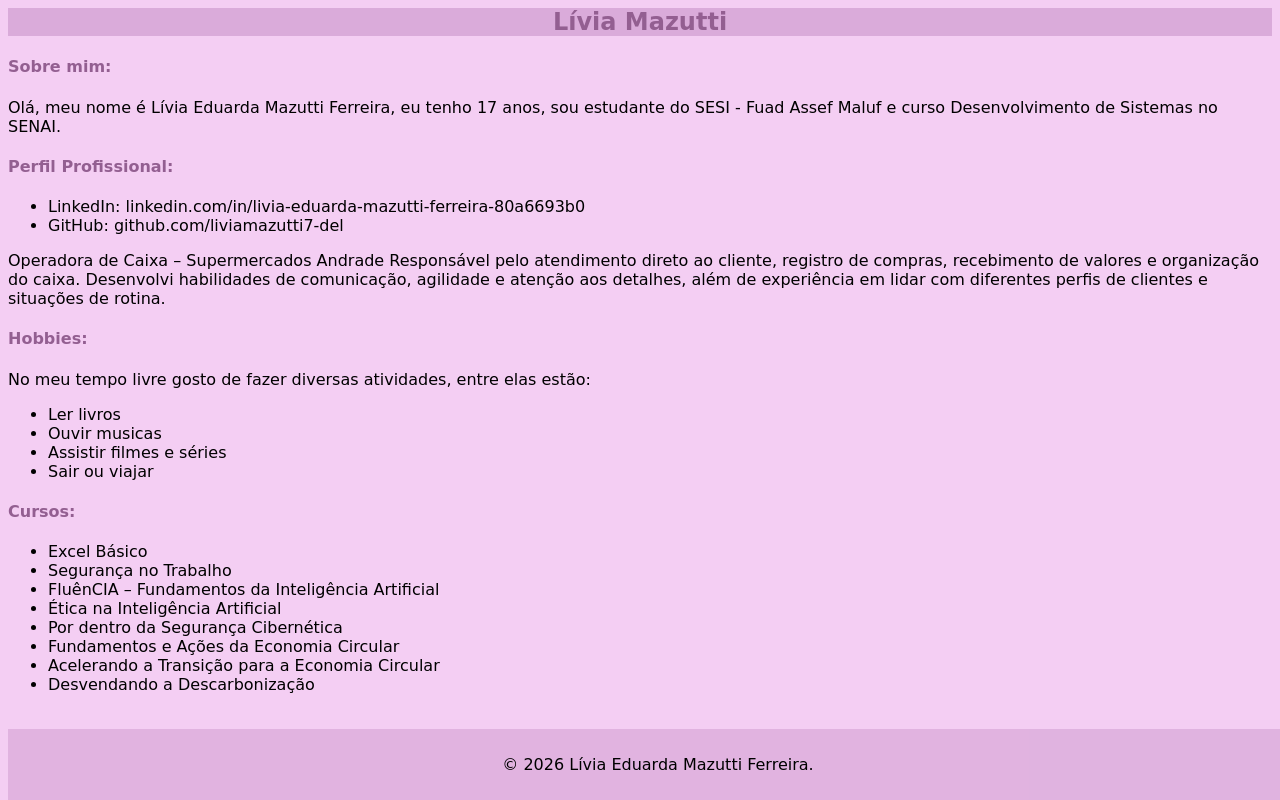
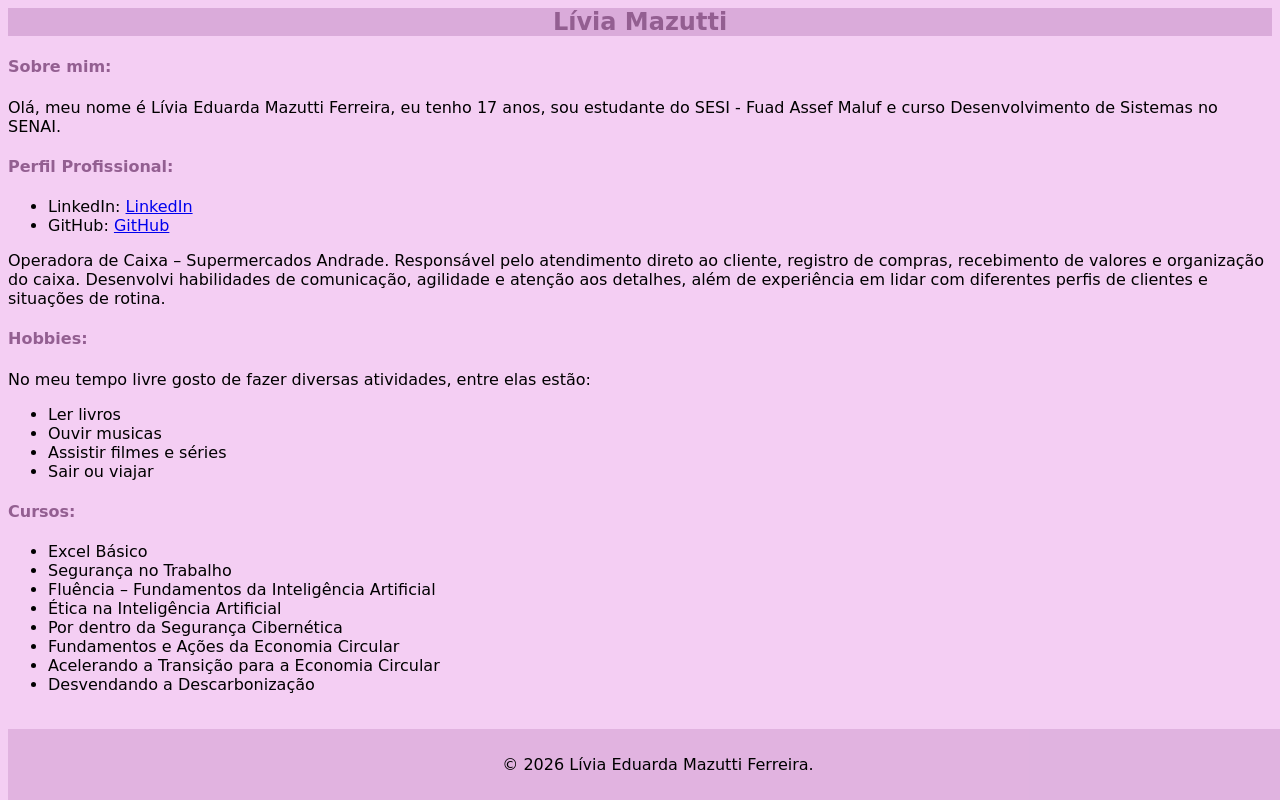
Before and after one commit to liviamazutti7-del/LIMA---Linguagem-de-marcacao, a plain HTML site: page S1_AT3_R1/MinhaPagina.html in a window 1280 px wide. Drawn offline with Linux system fonts and the light colour scheme.

Commit message:
meu site

```diff
--- a/S1_AT3_R1/MinhaPagina.html
+++ b/S1_AT3_R1/MinhaPagina.html
@@ -42,11 +42,22 @@
 
 <section>
     <ul>
-        <li>LinkedIn: linkedin.com/in/livia-eduarda-mazutti-ferreira-80a6693b0</li>
-        <li>GitHub: github.com/liviamazutti7-del</li>
+        <li>
+            LinkedIn:
+            <a href="https://linkedin.com/in/livia-eduarda-mazutti-ferreira-80a6693b0">
+                LinkedIn
+            </a>
+        </li>
+
+        <li>
+            GitHub:
+            <a href="https://github.com/liviamazutti7-del">
+                GitHub
+            </a>
+        </li>
     </ul>
 </section>
-<p>Operadora de Caixa – Supermercados Andrade
+<p>Operadora de Caixa – Supermercados Andrade.
 Responsável pelo atendimento direto ao cliente, registro de compras, recebimento de valores e organização do caixa. Desenvolvi habilidades de comunicação, agilidade e atenção aos detalhes, além de experiência em lidar com diferentes perfis de clientes e situações de rotina.</p>
 
 <h4>Hobbies:</h4>
@@ -67,7 +78,7 @@ Responsável pelo atendimento direto ao cliente, registro de compras, recebiment
     <ul>
         <li>Excel Básico</li>
         <li>Segurança no Trabalho</li>
-        <li>FluênCIA – Fundamentos da Inteligência Artificial</li>
+        <li>Fluência – Fundamentos da Inteligência Artificial</li>
         <li>Ética na Inteligência Artificial</li>
         <li>Por dentro da Segurança Cibernética</li>
         <li>Fundamentos e Ações da Economia Circular</li>
```
